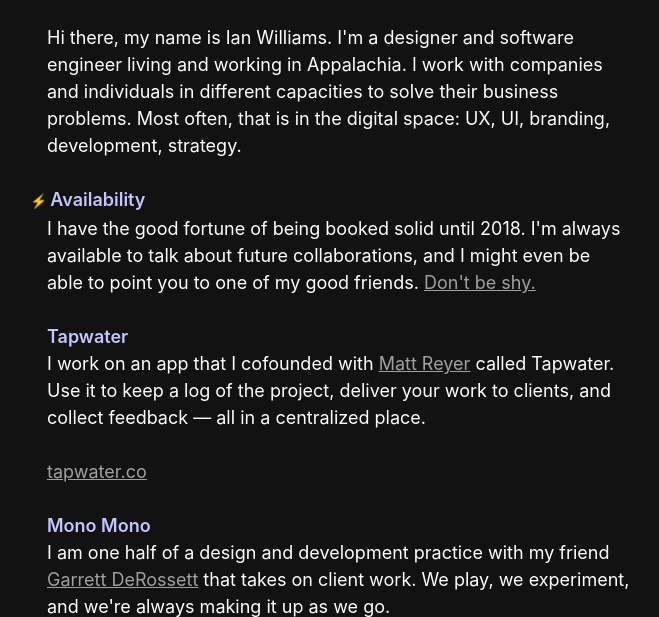
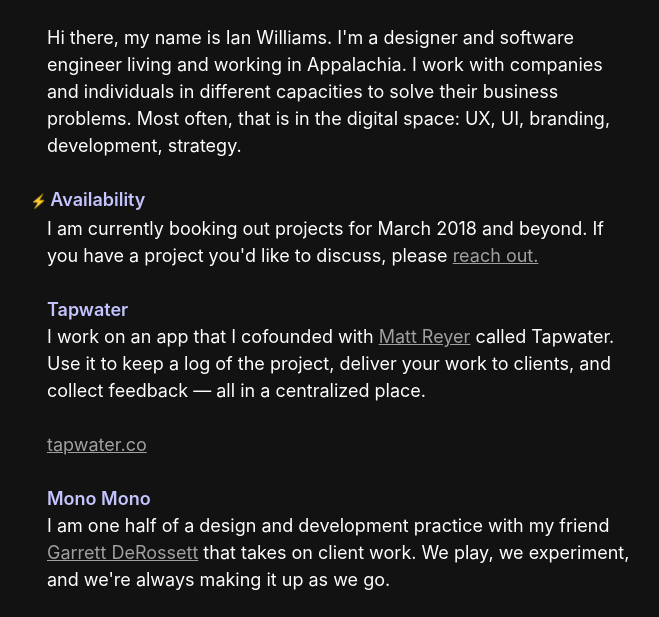
Before and after one commit to dictions/personal-site-v3, a website: page public/index.html in a window 1280 px wide. Shown: the part 183-800 px from the top of the page, without its empty margins (43-702 px from the left). Drawn offline with Linux system fonts and the light colour scheme.

Commit message:
update availability.

```diff
--- a/public/index.html
+++ b/public/index.html
@@ -86,7 +86,7 @@
 		<p>Hi there, my name is Ian Williams. I'm a designer and software engineer living and working in Appalachia. I work with companies and individuals in different capacities to solve their business problems. Most often, that is in the digital space: UX, UI, branding, development, strategy. </p>
 
 		<h2 class="callout">Availability</h2>
-		<p>I have the good fortune of being booked solid until 2018. I'm always available to talk about future collaborations, and I might even be able to point you to one of my good friends. <a href="mailto:me@ianwillia.ms">Don't be shy.</a></p>
+		<p>I am currently booking out projects for March 2018 and beyond. If you have a project you'd like to discuss, please <a href="mailto:me@ianwillia.ms">reach out.</a></p>
 
 		<h2>Tapwater</h2>
 		<p>I work on an app that I cofounded with <a href="http://lookintothebeam.com/">Matt Reyer</a> called Tapwater. Use it to keep a log of the project, deliver your work to clients, and collect feedback — all in a centralized place.</p>
```
